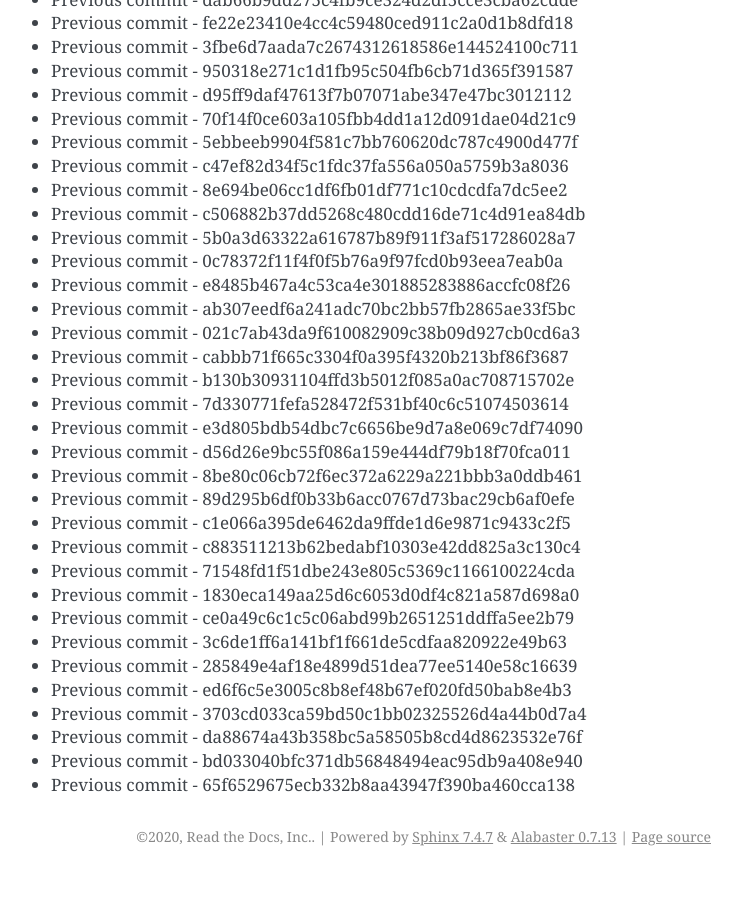
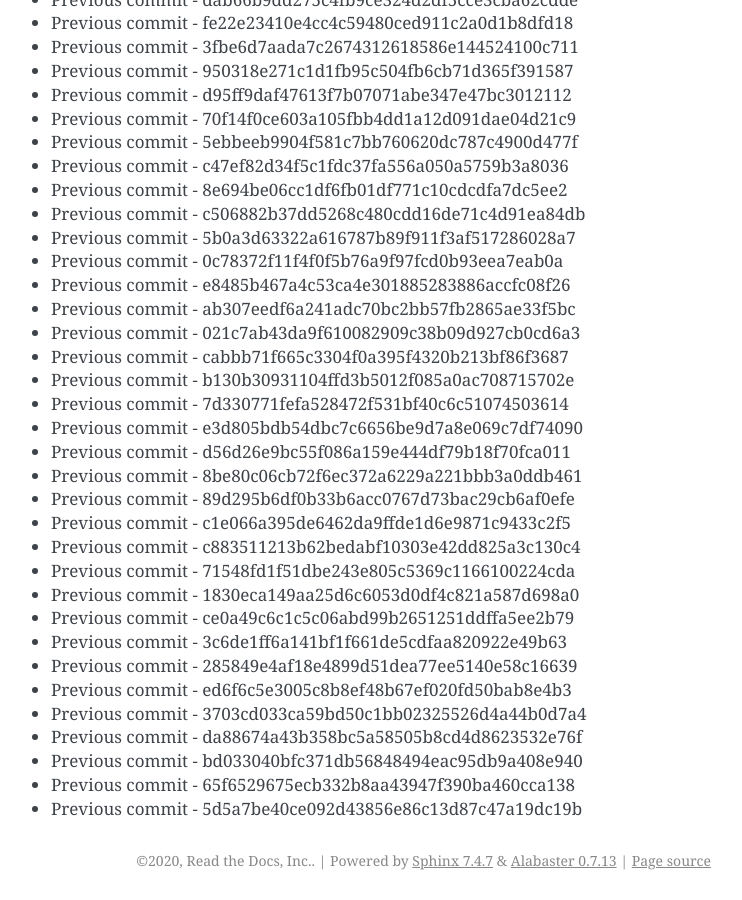
Before and after one commit to readthedocs/rtd-git-stresstest, a Sphinx documentation site: the page built from docs/updates.rst, in a window 1280 px wide and 900 px high, scrolled down 86872 px. Shown: the whole window, without its empty margins (399-1141 px from the left). Built offline with Sphinx 7.4.7, drawn with Linux system fonts in a browser that asks for light colours; before the commit the page ends 87748 px from its top, so only the background shows below that.

Commit message:
Generating commit from previous: 5d5a7be40ce092d43856e86c13d87c47a19dc19b

```diff
--- a/docs/updates.rst
+++ b/docs/updates.rst
@@ -3682,3 +3682,4 @@ It can be tested for any performance characteristics.
 * Previous commit - da88674a43b358bc5a58505b8cd4d8623532e76f
 * Previous commit - bd033040bfc371db56848494eac95db9a408e940
 * Previous commit - 65f6529675ecb332b8aa43947f390ba460cca138
+* Previous commit - 5d5a7be40ce092d43856e86c13d87c47a19dc19b
```
